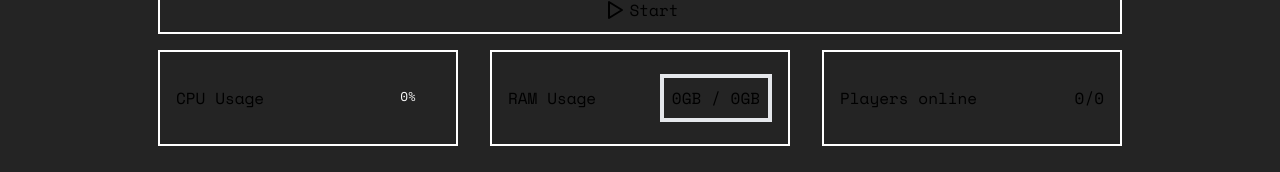
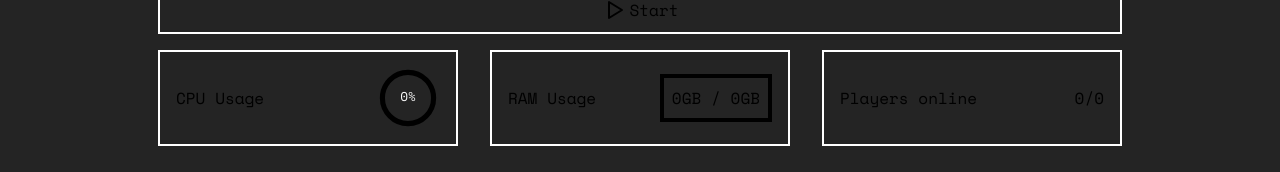
Before and after one commit to PazitoPazos/evolve, a Next.js app: page /dashboard in a window 1280 px wide. Shown: the part 425-597 px from the top of the page. Built offline with nearby package versions, Linux system fonts and the light colour scheme; no server answers.

Commit message:
Changed default value from empty string to currentColor

```diff
--- a/src/app/dashboard/page.tsx
+++ b/src/app/dashboard/page.tsx
@@ -23,8 +23,8 @@ export default function Dashboard() {
   const [serverUsage, setServerUsage] = useState<ServerUsageDetails | null>(
     null
   )
-  const [strokeColor, setStrokeColor] = useState<string>('')
-  const [borderColor, setBorderColor] = useState<string>('')
+  const [strokeColor, setStrokeColor] = useState<string>('currentColor')
+  const [borderColor, setBorderColor] = useState<string>('currentColor')
   const circleRef = useRef<SVGCircleElement>(null)
 
   const { webSocketData } = useWebSocketData()
```
